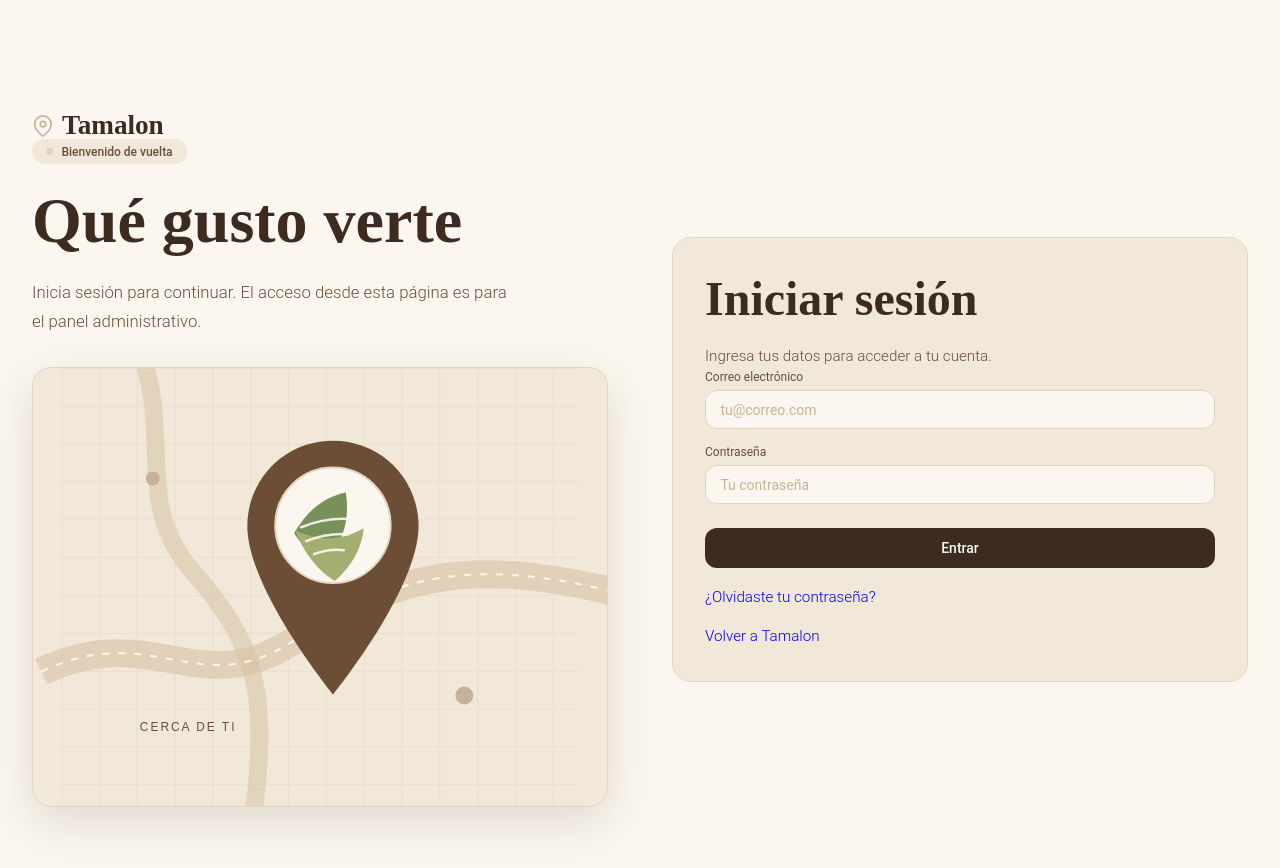
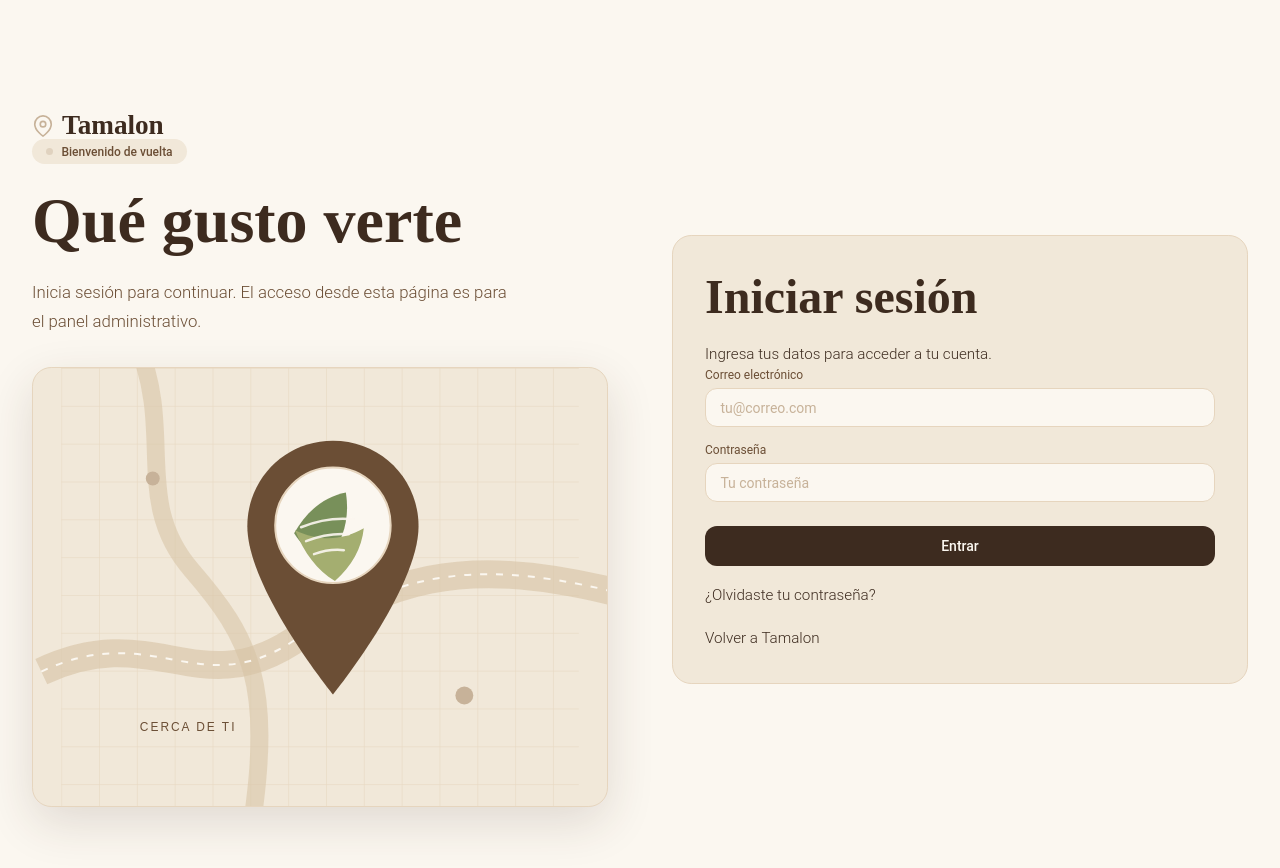
Before and after one commit to OliverOrtizBaez/PA_Equipo5_5IV8_Tamalon, a website: page html/login.html in a window 1280 px wide. Drawn offline with Linux system fonts and the light colour scheme.

Commit message:
Quitar formato de link y adaptarlo a nuestra paleta de colores

```diff
--- a/css/style.css
+++ b/css/style.css
@@ -484,9 +484,20 @@
 .quienes-body {
     font-size: .95rem;
     line-height: 1.75;
-    color: var(--mid);
     font-weight: 300;
     margin-top: 1rem;
+    color: #3D2B1F;
+    & a {
+        text-decoration: none;
+        color: #3D2B1F;
+        transition: color 0.2s ease;
+    }
+    & a:hover {
+        color: #6B4E35;
+    }
+    & a:active {
+        color: #C7B299;
+    }
 }
 
 .quienes-body+.quienes-body {
--- a/html/login.html
+++ b/html/login.html
@@ -1,5 +1,6 @@
 <!DOCTYPE html>
 <html lang="es">
+
 <head>
     <meta charset="UTF-8">
     <meta name="viewport" content="width=device-width, initial-scale=1.0">
@@ -7,6 +8,7 @@
     <title>Iniciar sesión | Tamalon</title>
     <link rel="stylesheet" href="../css/style.css">
 </head>
+
 <body>
     <main>
         <section id="hero">
@@ -20,8 +22,7 @@
                         <span class="logo-text">Tamalon</span>
                     </a>
                     <div class="badge">
-                        <span class="badge-dot"></span>
-                        Bienvenido de vuelta
+                        <span class="badge-dot"></span> Bienvenido de vuelta
                     </div>
                     <h1>Qué gusto verte</h1>
                     <p class="hero-sub">
@@ -69,19 +70,18 @@
                             <button type="submit" class="btn-submit">Entrar</button>
                             <p id="login-message" class="quienes-body" role="status" aria-live="polite"></p>
                         </form>
-                        <p class="quienes-body">
-                            <a href="#recuperar" id="show-recovery">¿Olvidaste tu contraseña?</a>
+                        <p>
+                            <a href="#recuperar" id="show-recovery" class="quienes-body">¿Olvidaste tu contraseña?</a>
                         </p>
                         <p class="quienes-body">
-                            <a href="../">Volver a Tamalon</a>
+                            <a href="../" class="quienes-body">Volver a Tamalon</a>
                         </p>
                     </div>
 
                     <div id="recovery-panel" hidden>
                         <h2>Recuperar contraseña</h2>
                         <p class="quienes-body">
-                            Escribe el correo asociado a tu cuenta. Si está registrado, recibirás instrucciones para
-                            restablecer tu contraseña.
+                            Escribe el correo asociado a tu cuenta. Si está registrado, recibirás instrucciones para restablecer tu contraseña.
                         </p>
                         <form id="recovery-form">
                             <div class="field">
@@ -113,7 +113,9 @@
         async function enviarSolicitud(url, datos) {
             const respuesta = await fetch(url, {
                 method: 'POST',
-                headers: { 'Content-Type': 'application/json' },
+                headers: {
+                    'Content-Type': 'application/json'
+                },
                 body: JSON.stringify(datos),
             });
             const resultado = await respuesta.json();
@@ -139,7 +141,7 @@
             document.getElementById('correo').focus();
         });
 
-        document.getElementById('login-form').addEventListener('submit', async (evento) => {
+        document.getElementById('login-form').addEventListener('submit', async(evento) => {
             evento.preventDefault();
             const formulario = evento.currentTarget;
             const boton = formulario.querySelector('button[type="submit"]');
@@ -153,11 +155,13 @@
                     zona_horaria: Intl.DateTimeFormat().resolvedOptions().timeZone,
                 });
 
-                if (resultado.usuario?.rol !== 'Administrador') {
+                if (resultado.usuario ? .rol !== 'Administrador') {
                     try {
                         await fetch('/api/auth/logout', {
                             method: 'POST',
-                            headers: { Authorization: `Bearer ${resultado.token}` },
+                            headers: {
+                                Authorization: `Bearer ${resultado.token}`
+                            },
                         });
                     } catch (error) {
                         console.error('No se pudo cerrar la sesión sin permisos administrativos:', error);
@@ -175,7 +179,7 @@
             }
         });
 
-        document.getElementById('recovery-form').addEventListener('submit', async (evento) => {
+        document.getElementById('recovery-form').addEventListener('submit', async(evento) => {
             evento.preventDefault();
             const formulario = evento.currentTarget;
             const boton = formulario.querySelector('button[type="submit"]');
@@ -195,4 +199,5 @@
         });
     </script>
 </body>
+
 </html>
```
